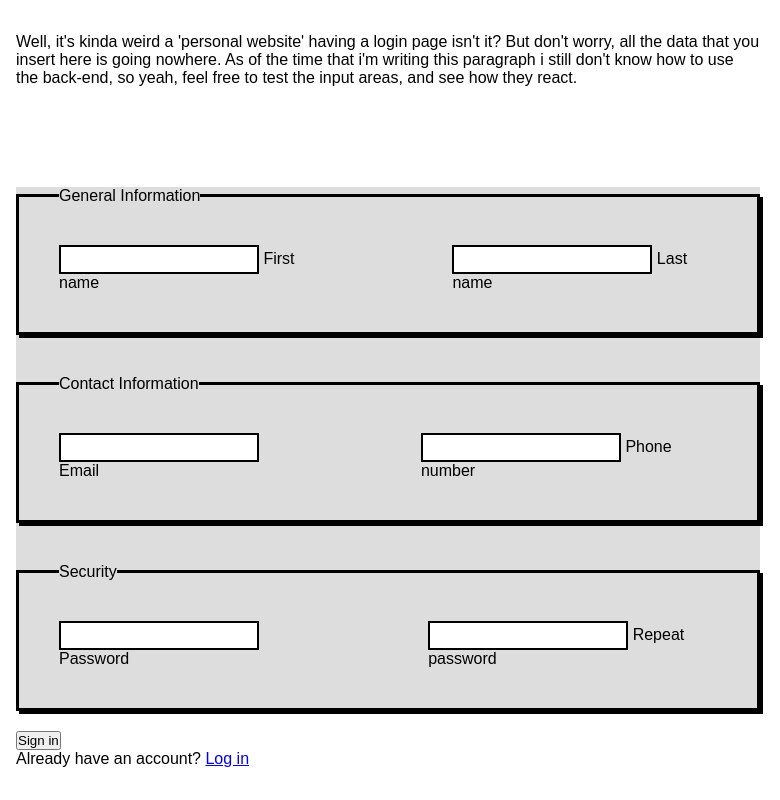
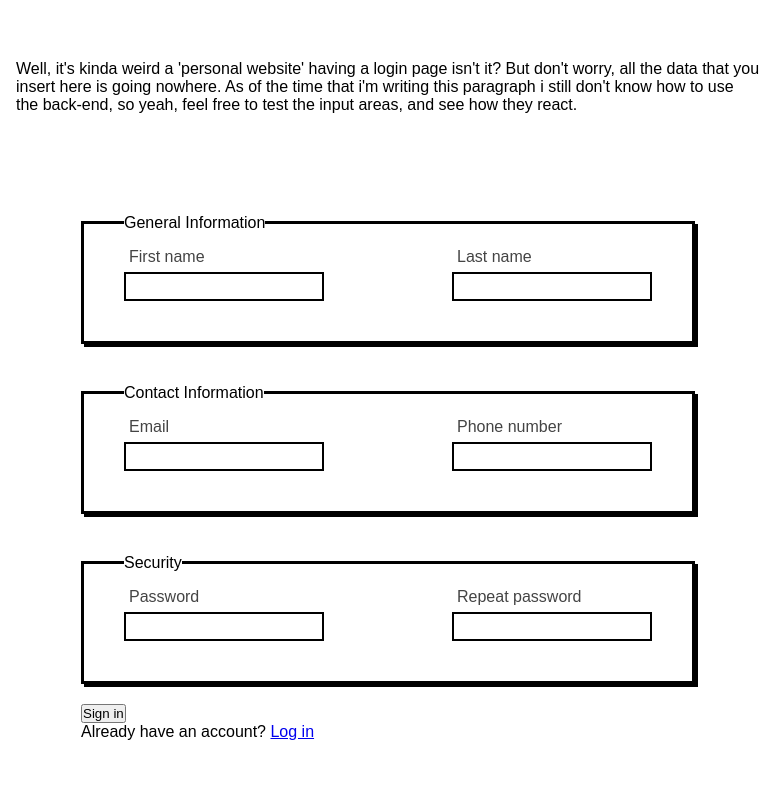
Before and after one commit to Nicog03/sign-up-form, a plain HTML site: page index.html in a window 1280 px wide. Shown: the full height of the page, 500-1280 px from the left. Drawn offline with Linux system fonts and the light colour scheme; a web font is replaced by a local one.

Commit message:
add style to label elements

```diff
--- a/style.css
+++ b/style.css
@@ -47,7 +47,6 @@ p {
 form {
     display: flex;
     flex-direction: column;
-    background-color: #dddddd;
     margin-bottom: 20px;
     gap: 40px;
 }
@@ -59,6 +58,29 @@ fieldset {
     padding: 40px;
     position: relative;
     box-shadow: black 3px 3px;
+}
+
+fieldset div {
+    position: relative;
+}
+
+label {
+    transition: 0.3 ease-out;
+    position: absolute;
+    left: 0;
+    top: -26px;
+    padding: 2px 5px;
+    transition: 0.2s ease-out;
+    color: #444444;
+}
+
+input:hover + label {
+    color: black;
+}
+
+input:focus + label {
+    background-color: black;
+    color: white;
 }
 
 input {
```
